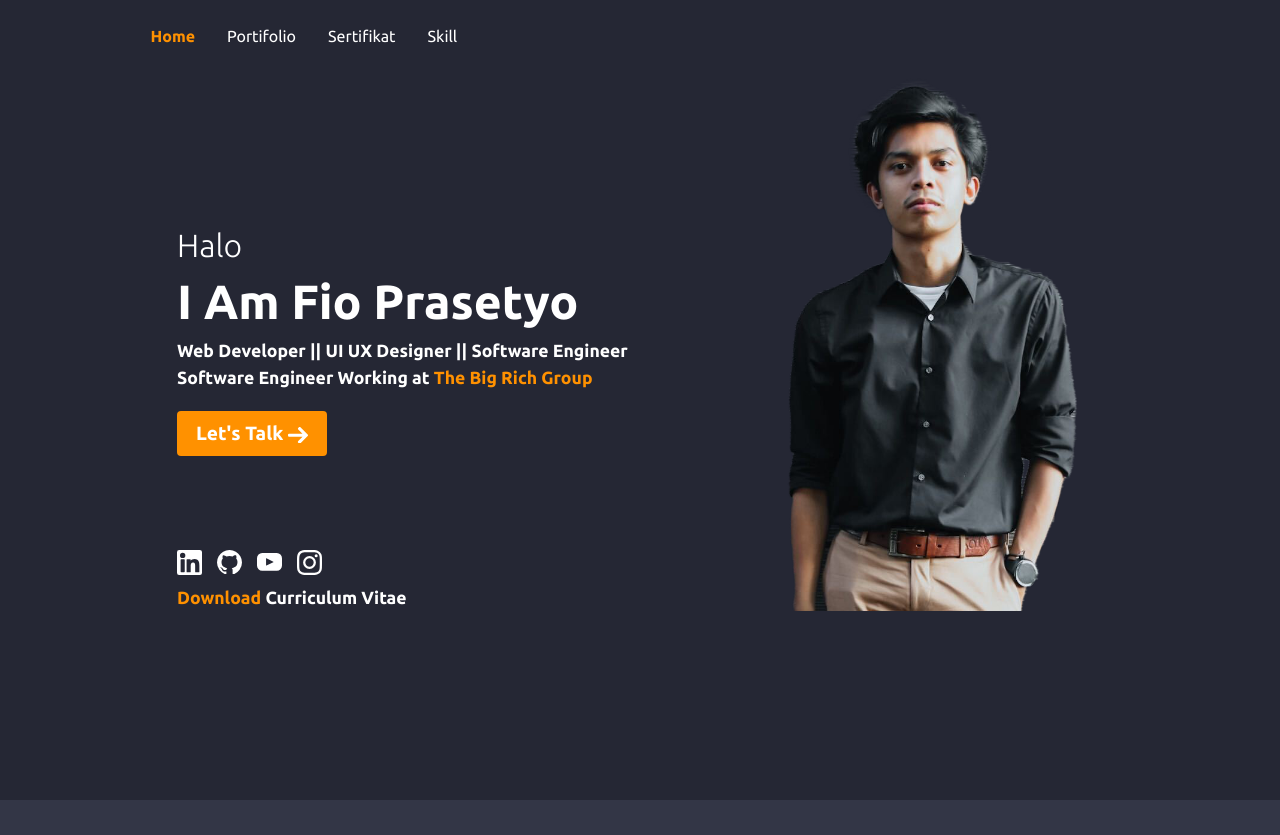
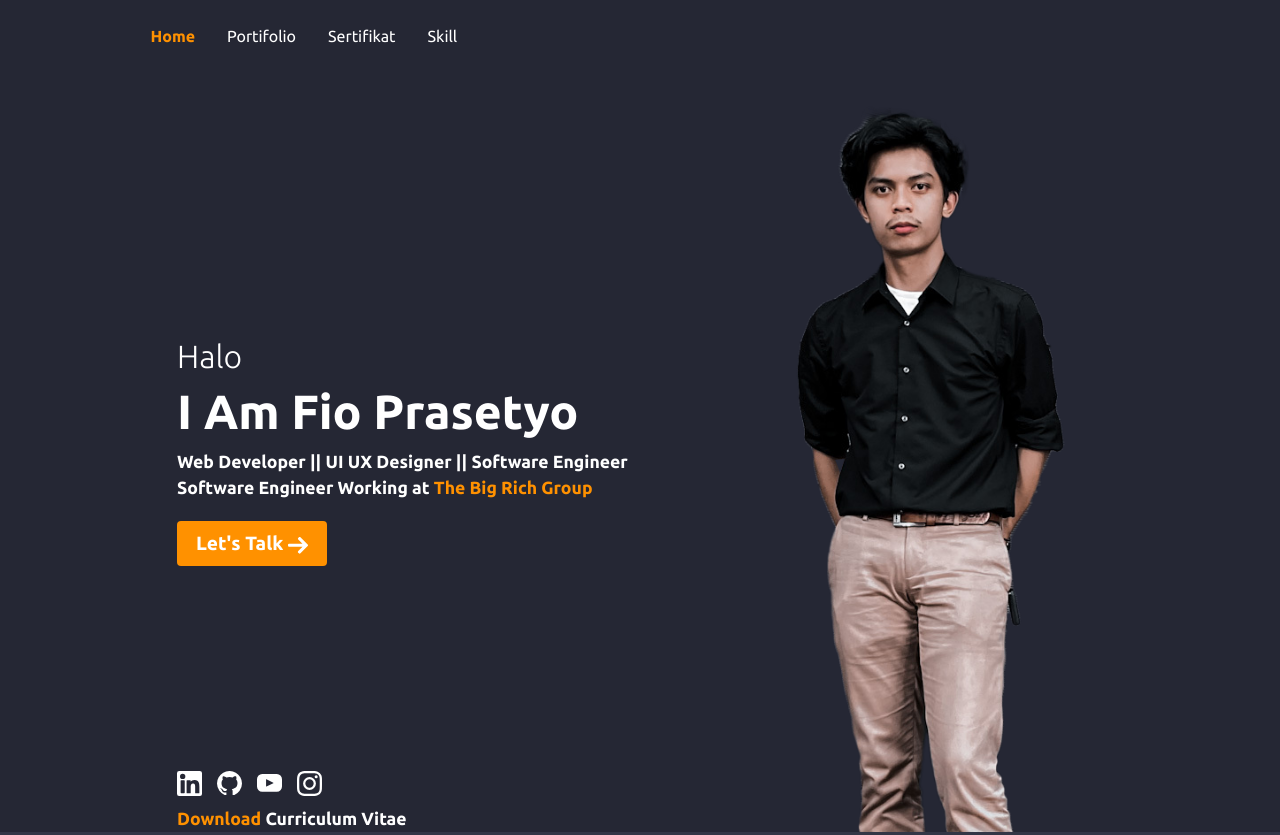
Before and after one commit to fiopras/portofolio.github.io, a plain HTML site: page index.html in a window 1280 px wide. Shown: the top 835 px of the page. Drawn offline with nearby package versions, Linux system fonts and the light colour scheme.

Commit message:
Update index.html

```diff
--- a/index.html
+++ b/index.html
@@ -89,7 +89,7 @@
                     </div>
                 </div>
                 <div class="col-lg-5 col-md-6 order-md-2">
-                    <img src="img/fio2.png" width="80%" class="float-lg-end mx-auto d-block">
+                    <img src="img/fio.png" width="80%" class="float-lg-end mx-auto d-block">
                 </div>
             </div>
         </div>
```
